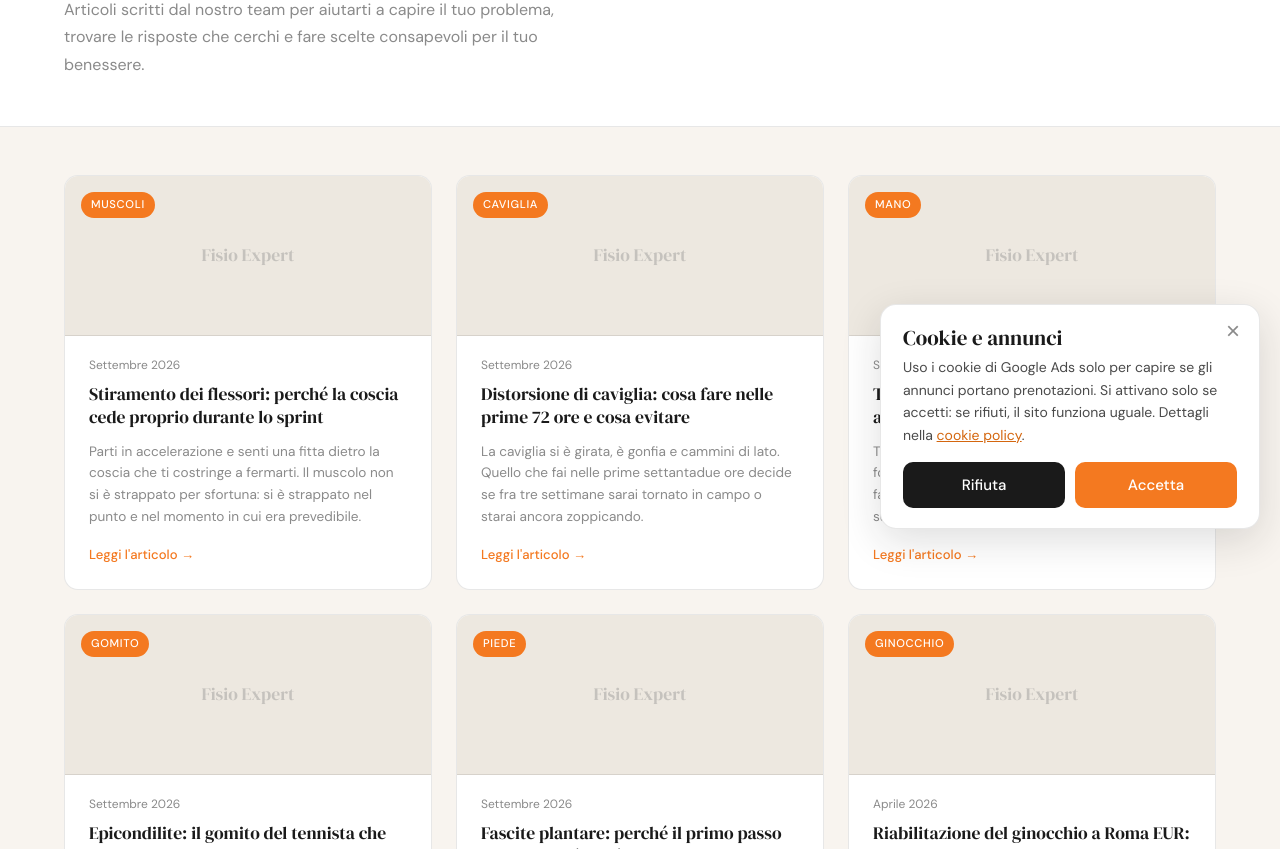
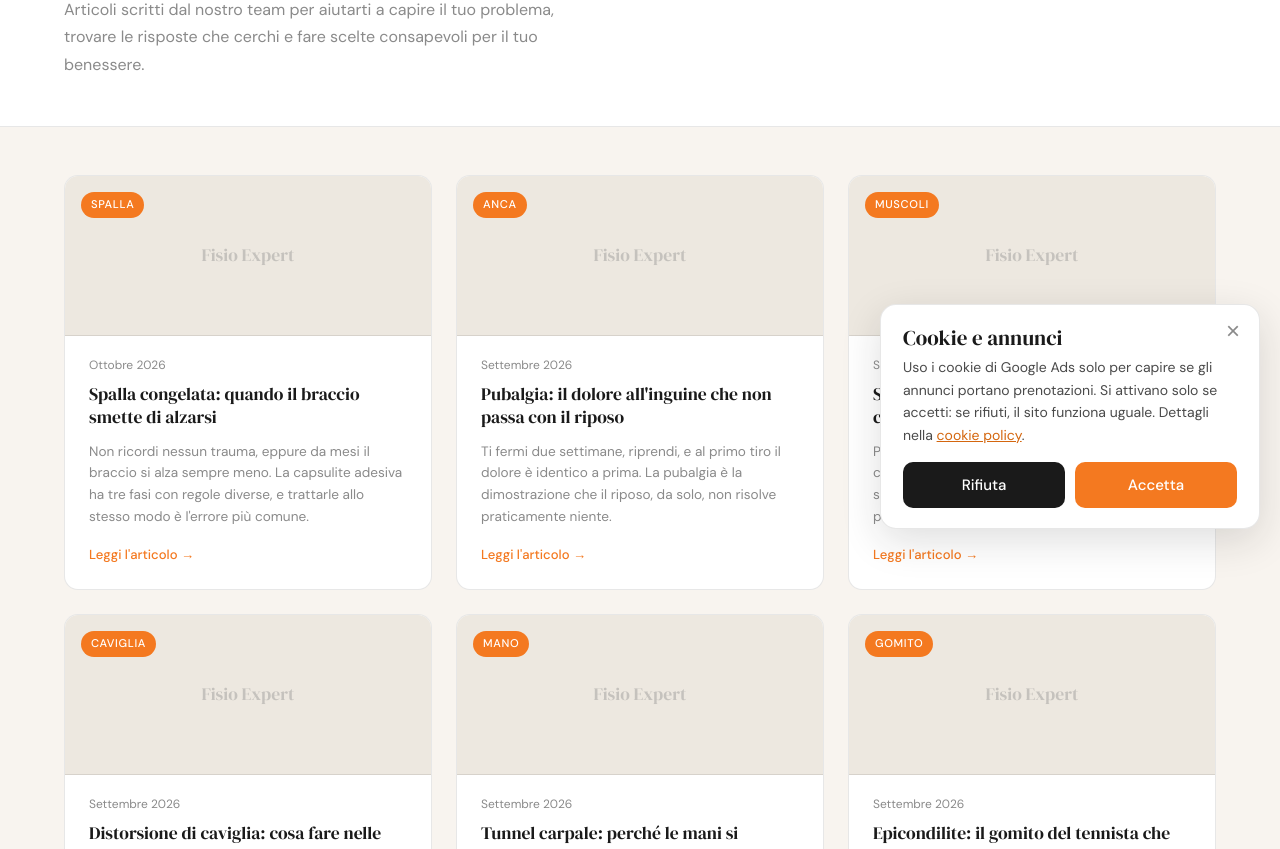
Before and after one commit to fisioterapiamolinari-dotcom/fisioexpert, a plain HTML site: page blog/index.html in a window 1280 px wide. Shown: the part 251-1100 px from the top of the page. Drawn offline with Linux system fonts and the light colour scheme.

Commit message:
Aggiornamento automatico: blog/index.html

```diff
--- a/blog/index.html
+++ b/blog/index.html
@@ -159,6 +159,24 @@
 
 <div class="articles-grid">
 <!-- ARTICOLI:START -->
+  <a class="article-card" href="/blog/spalla-congelata-capsulite-adesiva.html">
+    <div class="card-thumb"><span class="card-category">Spalla</span><span class="card-thumb-label">Fisio Expert</span></div>
+    <div class="card-body">
+      <div class="card-date">Ottobre 2026</div>
+      <div class="card-title">Spalla congelata: quando il braccio smette di alzarsi</div>
+      <div class="card-excerpt">Non ricordi nessun trauma, eppure da mesi il braccio si alza sempre meno. La capsulite adesiva ha tre fasi con regole diverse, e trattarle allo stesso modo è l'errore più comune.</div>
+      <div class="card-cta">Leggi l'articolo &rarr;</div>
+    </div>
+  </a>
+  <a class="article-card" href="/blog/pubalgia-dolore-inguine-calcio.html">
+    <div class="card-thumb"><span class="card-category">Anca</span><span class="card-thumb-label">Fisio Expert</span></div>
+    <div class="card-body">
+      <div class="card-date">Settembre 2026</div>
+      <div class="card-title">Pubalgia: il dolore all'inguine che non passa con il riposo</div>
+      <div class="card-excerpt">Ti fermi due settimane, riprendi, e al primo tiro il dolore è identico a prima. La pubalgia è la dimostrazione che il riposo, da solo, non risolve praticamente niente.</div>
+      <div class="card-cta">Leggi l'articolo &rarr;</div>
+    </div>
+  </a>
   <a class="article-card" href="/blog/stiramento-ischiocrurali-sprint.html">
     <div class="card-thumb"><span class="card-category">Muscoli</span><span class="card-thumb-label">Fisio Expert</span></div>
     <div class="card-body">
```
